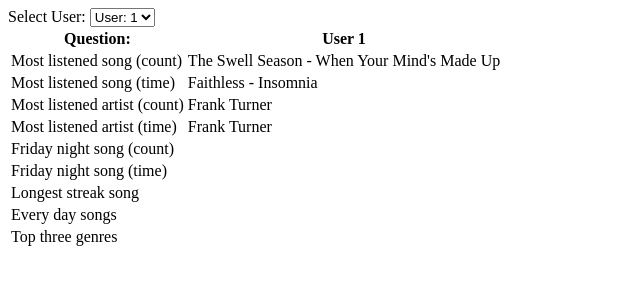
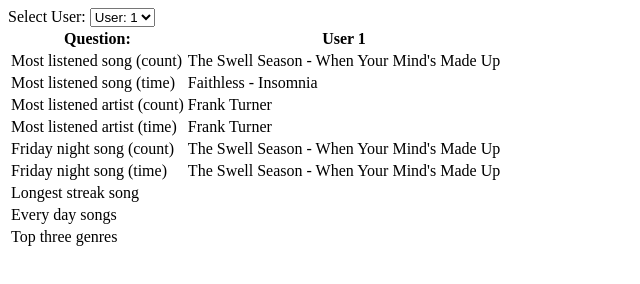
Before and after one commit to A-Moiz/music-data, a website with bundled scripts: page index.html in a window 1280 px wide. Shown: the whole page, without its empty margins (0-640 px from the left). Built offline with nearby package versions, Linux system fonts and the light colour scheme.

Commit message:
Completed friday night questions

```diff
--- a/index.html
+++ b/index.html
@@ -35,11 +35,11 @@
             <td>Most listened artist (time)</td>
             <td id="most-listened-artist-time"></td>
           </tr>
-          <tr>
+          <tr id="friday-count-row">
             <td>Friday night song (count)</td>
             <td id="friday-song-count"></td>
           </tr>
-          <tr>
+          <tr id="friday-time-row">
             <td>Friday night song (time)</td>
             <td id="friday-song-time"></td>
           </tr>
--- a/script.mjs
+++ b/script.mjs
@@ -20,9 +20,13 @@ const mostListenedArtist = document.getElementById(
 const mostListenedArtistTime = document.getElementById(
   "most-listened-artist-time",
 );
+const mostListenedFriday = document.getElementById("friday-song-count");
+const mostListenedFridayTime = document.getElementById("friday-song-time");
 
 const noDataMsg = document.getElementById("no-data-msg");
 const infoTable = document.querySelector(".info-table");
+const fridayCountRow = document.getElementById("friday-count-row");
+const fridayTimeRow = document.getElementById("friday-time-row");
 
 // Event listeners
 userSelect.addEventListener("change", renderData);
@@ -58,47 +62,37 @@ function renderData() {
 
   noDataMsg.hidden = true;
   infoTable.hidden = false;
-  const [
-    topSongArtist,
-    topSongTitle,
-    topSongTimeArtist,
-    topSongTimeTitle,
-    topArtist,
-    topArtistTime,
-  ] = getUserData(userID);
-
-  populateTable(
-    topSongArtist,
-    topSongTitle,
-    topSongTimeArtist,
-    topSongTimeTitle,
-    topArtist,
-    topArtistTime,
-  );
+  const data = getUserData(userID);
+  populateTable(data);
 }
 
 // Get user data
 function getUserData(userID) {
   const topSongID = mostListenedSongID(userID);
   const topSongTimeID = mostListenedSongTime(userID);
-
-  const topSongArtist = getSong(topSongID).artist;
-  const topSongTitle = getSong(topSongID).title;
-
-  const topSongTimeArtist = getSong(topSongTimeID).artist;
-  const topSongTimeTitle = getSong(topSongTimeID).title;
-
   const topArtist = getMostListenedArtist(userID);
   const topArtistTime = getMostListenedArtistTime(userID);
+  const topSongOnFridayID = getMostListenedOnFriday(userID);
+  const topSongOnFridayTimeID = getMostListenedOnFridayTime(userID);
 
-  return [
-    topSongArtist,
-    topSongTitle,
-    topSongTimeArtist,
-    topSongTimeTitle,
+  return {
+    topSongArtist: getSong(topSongID).artist,
+    topSongTitle: getSong(topSongID).title,
+    topSongTimeArtist: getSong(topSongTimeID).artist,
+    topSongTimeTitle: getSong(topSongTimeID).title,
     topArtist,
     topArtistTime,
-  ];
+    topFridayArtist: topSongOnFridayID
+      ? getSong(topSongOnFridayID).artist
+      : null,
+    topFridayTitle: topSongOnFridayID ? getSong(topSongOnFridayID).title : null,
+    topFridayTimeArtist: topSongOnFridayTimeID
+      ? getSong(topSongOnFridayTimeID).artist
+      : null,
+    topFridayTimeTitle: topSongOnFridayTimeID
+      ? getSong(topSongOnFridayTimeID).title
+      : null,
+  };
 }
 
 // Get most listened song by count
@@ -145,19 +139,62 @@ function getMostListenedArtistTime(userID) {
   return Object.entries(artistTimes).sort(([, a], [, b]) => b - a)[0][0];
 }
 
+// Check if date falls under Friday night (5pm - 4am)
+function isFridayNight(timestamp) {
+  const date = new Date(timestamp);
+  const day = date.getDay();
+  const hour = date.getHours();
+
+  // Day = 5 = Friday, Hour >= 17 = 5pm onwards
+  // Day 6 = Saturday, hour < 4 = Before 4am
+  // Thus checking if timestamp falls between 5pm and 4am on Friday/Saturday
+  return (day === 5 && hour >= 17) || (day === 6 && hour < 4);
+}
+
+// Get most listened song on Friday night
+function getMostListenedOnFriday(userID) {
+  const songCounts = {};
+  for (const event of getListenEvents(userID)) {
+    if (!isFridayNight(event.timestamp)) continue;
+    songCounts[event.song_id] = (songCounts[event.song_id] ?? 0) + 1;
+  }
+
+  if (Object.keys(songCounts).length === 0) return null;
+
+  return Object.entries(songCounts).sort(([, a], [, b]) => b - a)[0][0];
+}
+
+// Get most listened song on Friday night by time
+function getMostListenedOnFridayTime(userID) {
+  const songTimes = {};
+  for (const event of getListenEvents(userID)) {
+    if (!isFridayNight(event.timestamp)) continue;
+    const song = getSong(event.song_id);
+    songTimes[event.song_id] =
+      (songTimes[event.song_id] ?? 0) + song.duration_seconds;
+  }
+
+  if (Object.keys(songTimes).length === 0) return null;
+
+  return Object.entries(songTimes).sort(([, a], [, b]) => b - a)[0][0];
+}
+
 // Populate table with data
-function populateTable(
-  topSongArtist,
-  topSongTitle,
-  topSongTimeArtist,
-  topSongTimeTitle,
-  topArtist,
-  topArtistTime,
-) {
-  mostListenedCount.textContent = `${topSongArtist} - ${topSongTitle}`;
-  mostListenedTime.textContent = `${topSongTimeArtist} - ${topSongTimeTitle}`;
-  mostListenedArtist.textContent = `${topArtist}`;
-  mostListenedArtistTime.textContent = `${topArtistTime}`;
+function populateTable(data) {
+  mostListenedCount.textContent = `${data.topSongArtist} - ${data.topSongTitle}`;
+  mostListenedTime.textContent = `${data.topSongTimeArtist} - ${data.topSongTimeTitle}`;
+  mostListenedArtist.textContent = data.topArtist;
+  mostListenedArtistTime.textContent = data.topArtistTime;
+
+  if (data.topFridayArtist) {
+    fridayCountRow.hidden = false;
+    fridayTimeRow.hidden = false;
+    mostListenedFriday.textContent = `${data.topFridayArtist} - ${data.topFridayTitle}`;
+    mostListenedFridayTime.textContent = `${data.topFridayTimeArtist} - ${data.topFridayTimeTitle}`;
+  } else {
+    fridayCountRow.hidden = true;
+    fridayTimeRow.hidden = true;
+  }
 }
 
 init();
```
